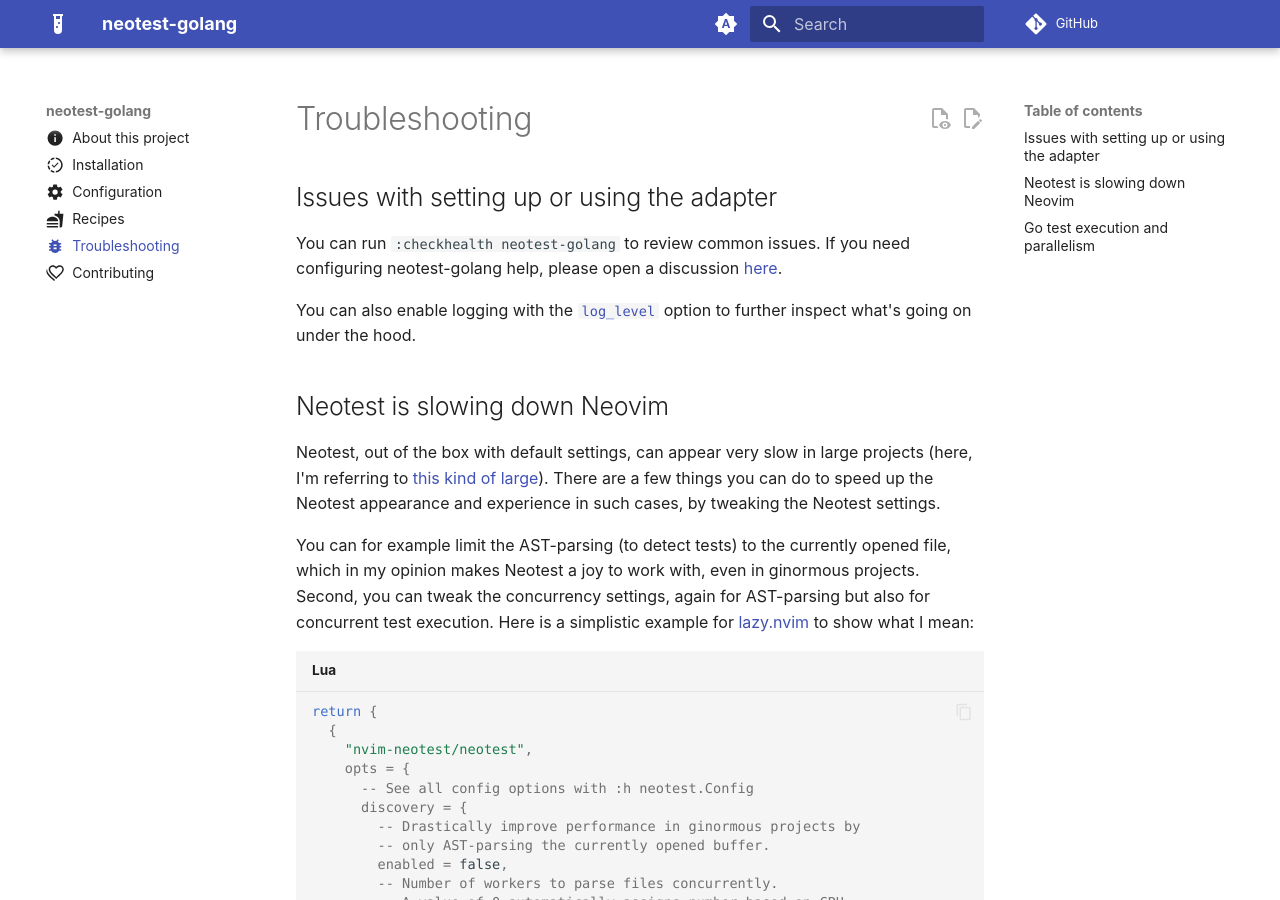
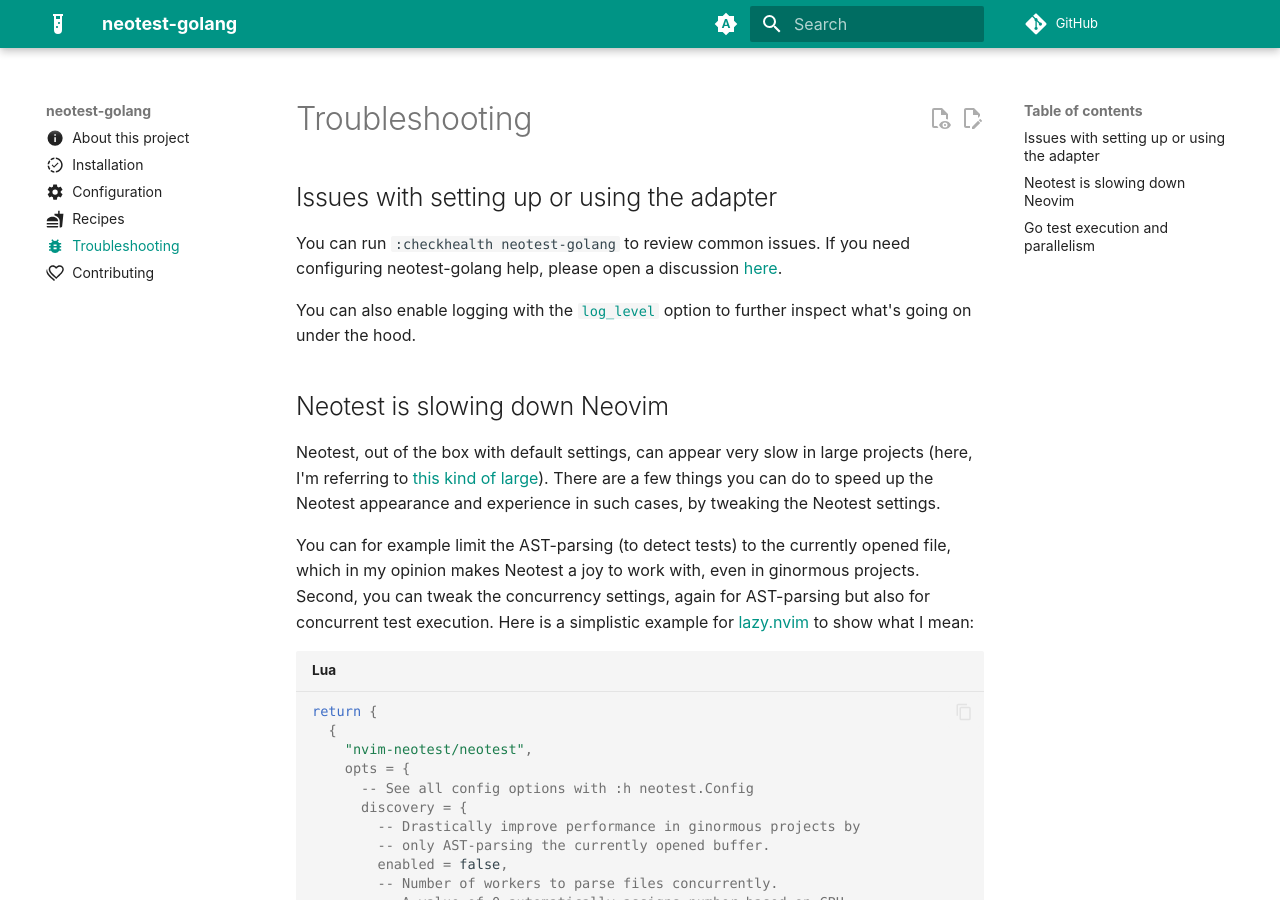
Before and after one commit to fredrikaverpil/neotest-golang, an MkDocs documentation site: the page built from docs/trouble.md, in a window 1280 px wide and 900 px high. Built offline with MkDocs 1.6.1 and Material for MkDocs 9.7.7, drawn with Linux system fonts in a browser that asks for light colours; comment, search, counter and statistics services are not loaded.

Commit message:
docs: fix wrong indentation (#267)

```diff
--- a/mkdocs.yml
+++ b/mkdocs.yml
@@ -2,6 +2,7 @@ site_name: neotest-golang
 site_url: https://neotest-golang.github.io
 repo_url: https://github.com/fredrikaverpil/neotest-golang
 docs_dir: docs
+edit_uri: edit/main/docs/
 watch:
   - pyproject.toml
   - uv.lock
@@ -26,7 +27,6 @@ theme:
     # bug: octicons/bug-16
     # example: octicons/beaker-16
     # quote: octicons/quote-16
-  edit_uri: edit/main/docs/
   features:
     - navigation.tracking
     # - navigation.tabs
@@ -47,12 +47,15 @@ theme:
     - media: "(prefers-color-scheme: dark)"
       scheme: slate
       primary: black
+      accent: deep orange
       toggle:
         icon: material/brightness-4
         name: Switch to system preference
     # Palette toggle for light mode
     - media: "(prefers-color-scheme: light)"
       scheme: default
+      primary: teal
+      accent: deep orange
       toggle:
         icon: material/brightness-7
         name: Switch to dark mode
```
